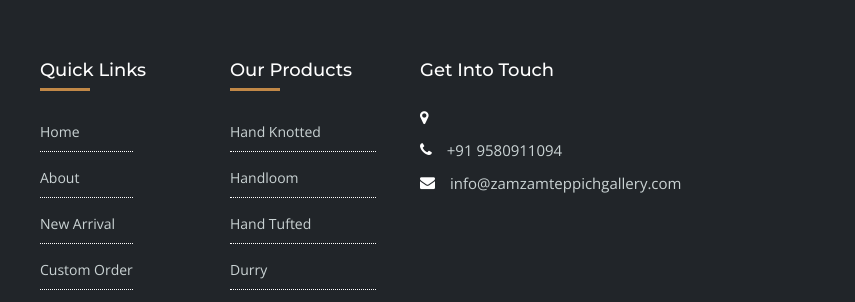
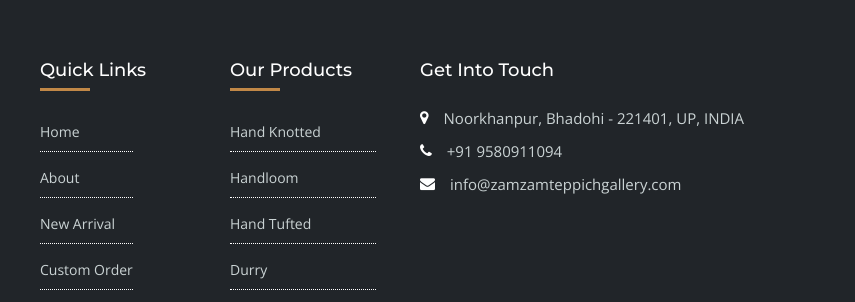
Before and after one commit to rkmahmood/demo1, a plain HTML site: page hand-knotted-modern.html in a window 1280 px wide. Shown: the part 1870-2172 px from the top of the page, 425-1280 px from the left. Drawn offline with nearby package versions, Linux system fonts and the light colour scheme.

Commit message:
Update hand-knotted-modern.html

```diff
--- a/hand-knotted-modern.html
+++ b/hand-knotted-modern.html
@@ -405,7 +405,7 @@
                      <li>
                         <div class="info">
                            <i class="fa fa-map-marker" aria-hidden="true"></i>
-                           <p class=in-p""Noorkhanpur, Bhadohi - 221401, UP, INDIA</p>
+                           <p class="in-p">Noorkhanpur, Bhadohi - 221401, UP, INDIA</p>
                         </div>
                      </li>
                      <li>
```
